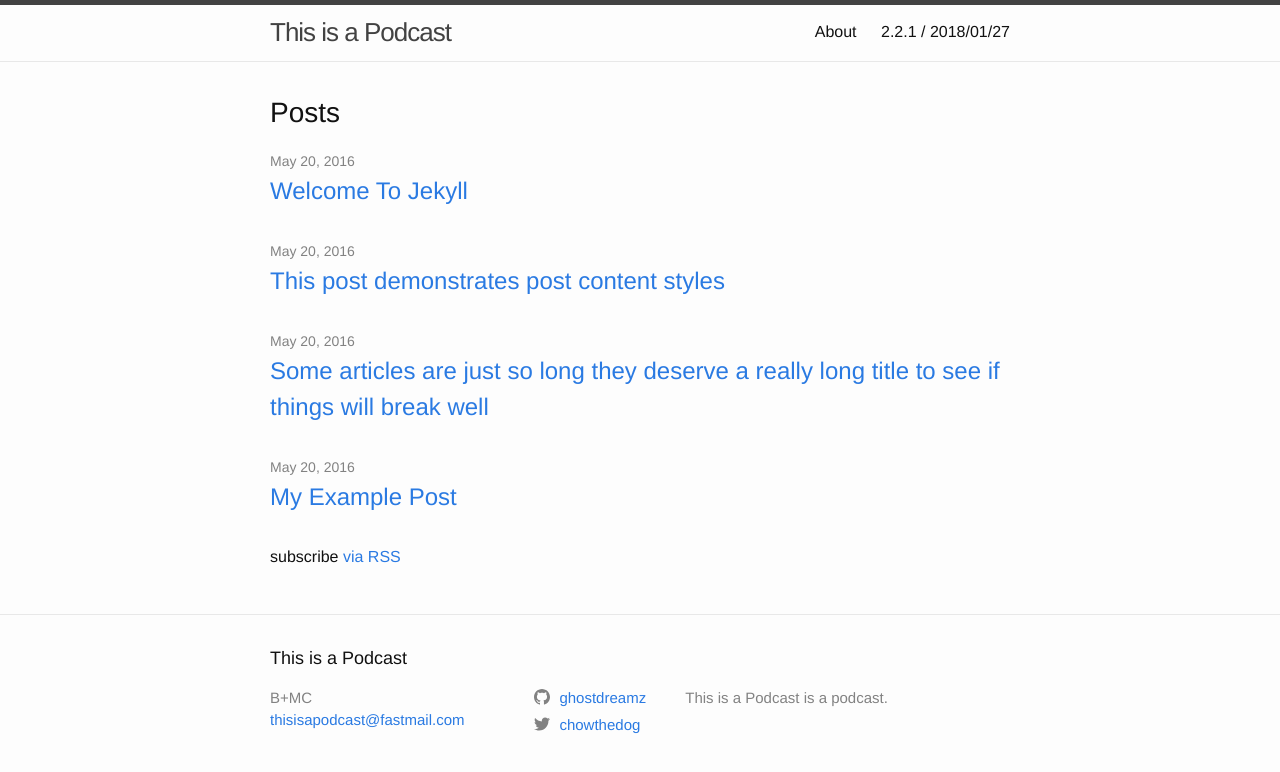
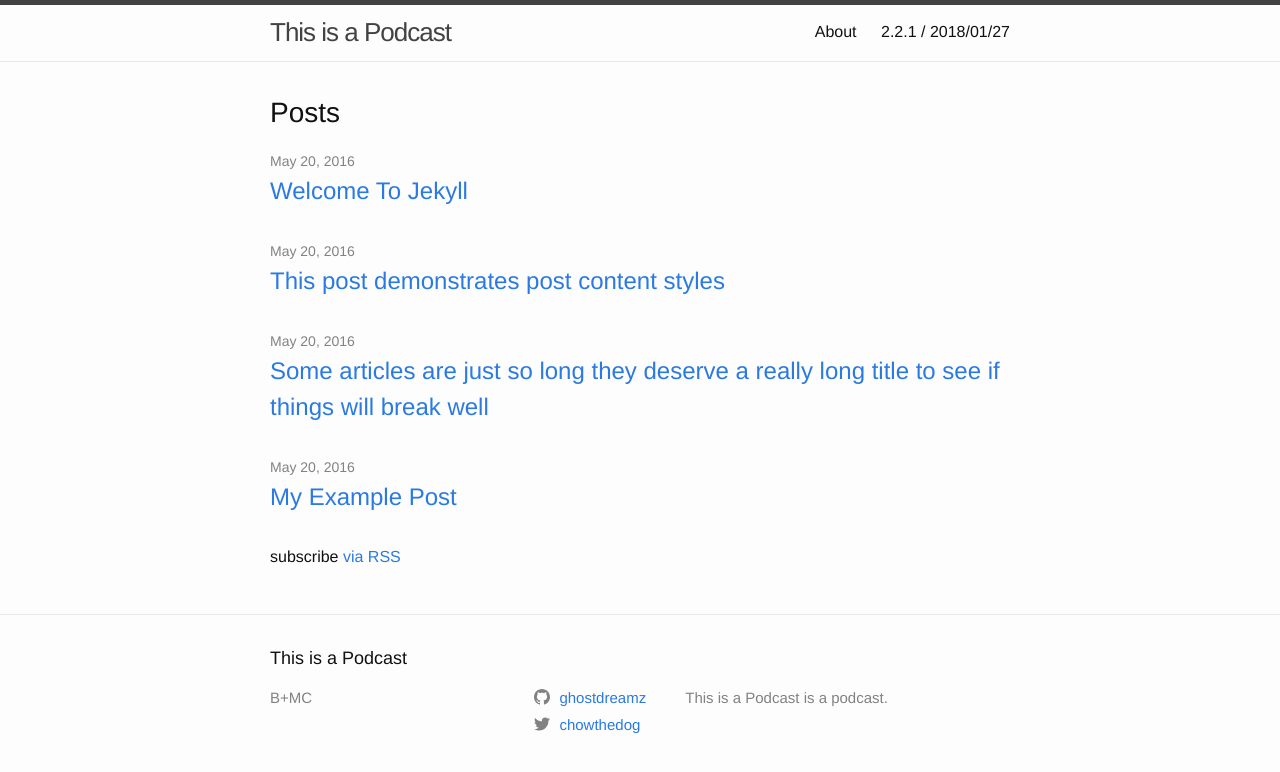
Before and after one commit to ghostdreamz/thisisapodcast, a Jekyll site: the page built from docs/index.md, in a window 1280 px wide. Shown: the top 772 px of the page. Built offline with Jekyll 4.4.1, drawn with Linux system fonts in a browser that asks for light colours.

Commit message:
Update _config.yml

```diff
--- a/docs/_config.yml
+++ b/docs/_config.yml
@@ -1,9 +1,9 @@
 title: This is a Podcast
 author: B+MC
-email: thisisapodcast@fastmail.com
-description: > # this means to ignore newlines until "baseurl:"
-  This is a Podcast is a podcast.
-
+email:
+description: "This is a Podcast is a podcast."
+baseurl: ""
+url: "http://ghostdreamz.github.io/thisisapodcast"
 # social links
 twitter_username: chowthedog
 github_username:  ghostdreamz
```
